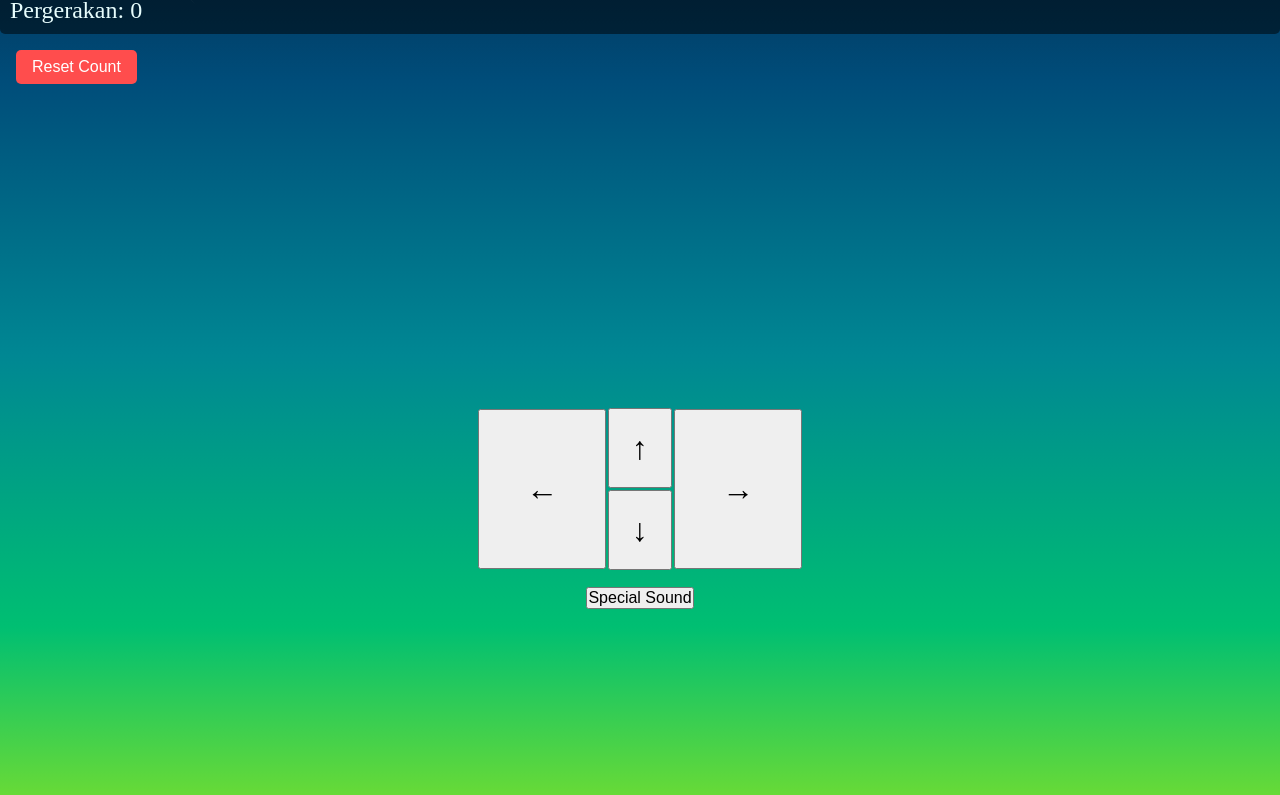
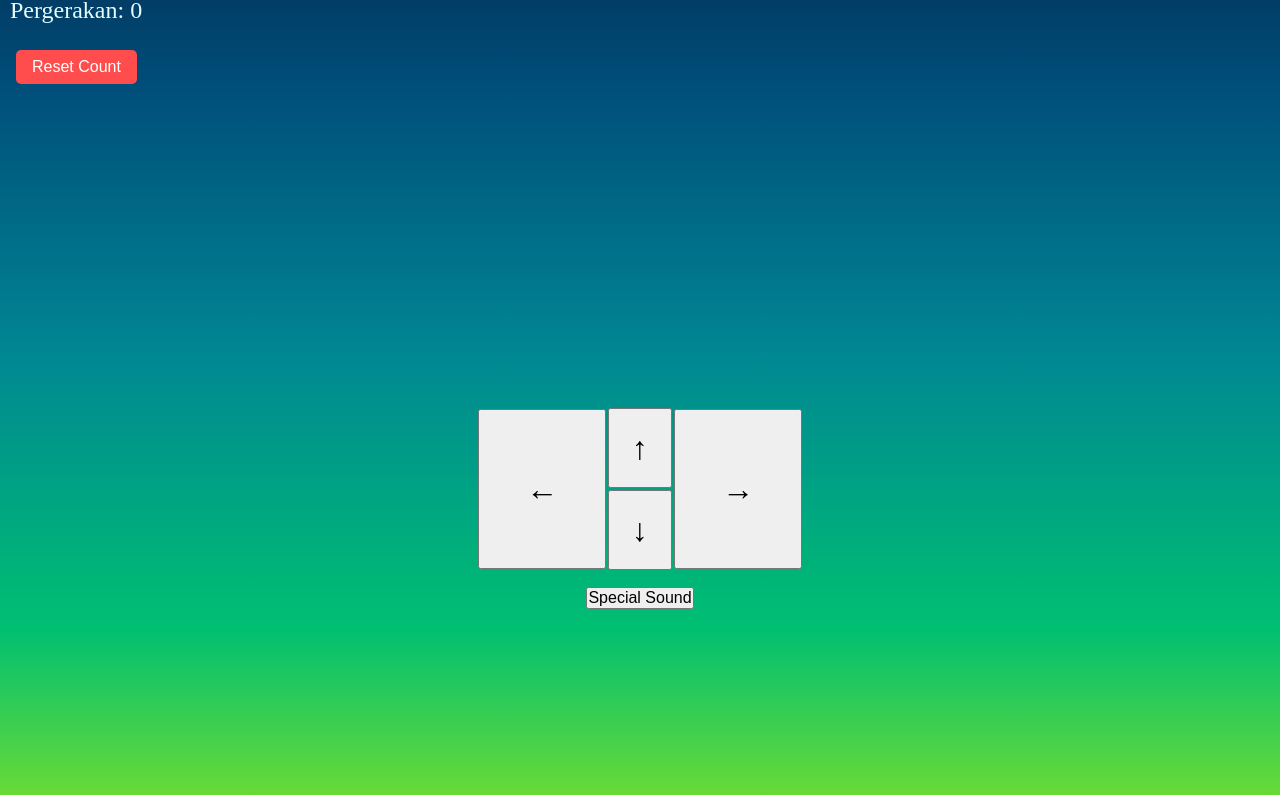
Before and after one commit to YogaMaulana17/displacement-game, a plain HTML site: page index.html in a window 1280 px wide. Shown: the part 191-986 px from the top of the page. Drawn offline with nearby package versions, Linux system fonts and the light colour scheme.

Commit message:
Update style.css

```diff
--- a/style.css
+++ b/style.css
@@ -13,7 +13,7 @@ body {
 .count {
   font-size: 1.5rem;
   color: rgb(231, 253, 253);
-  background-color: rgba(0, 0, 0, 0.5);
+/*   background-color: rgba(0, 0, 0, 0.5); */
   padding: 10px;
   border-radius: 5px;
   z-index: 999;
```
